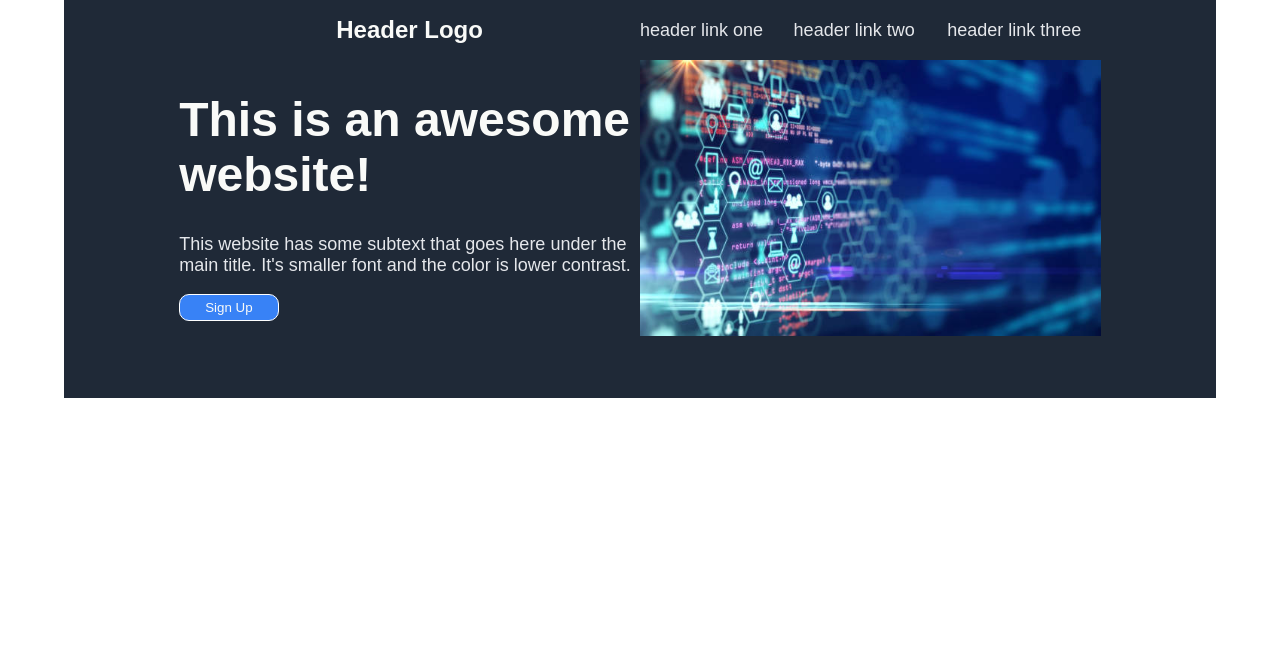
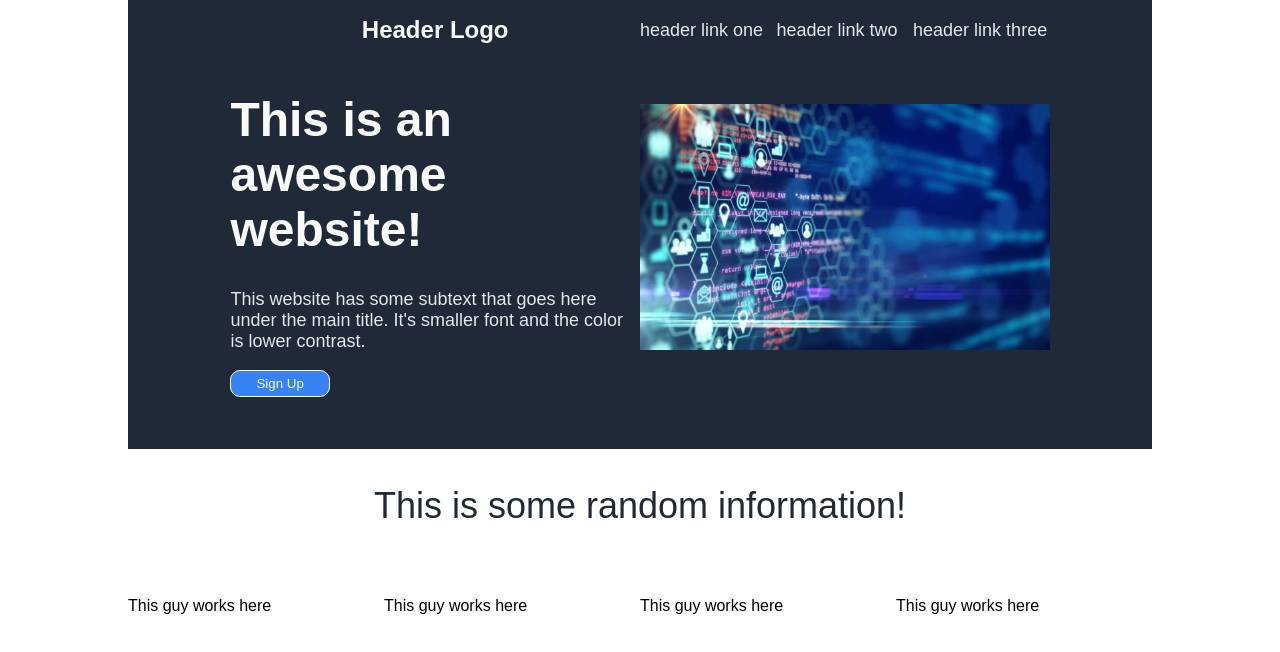
Before and after one commit to noahratzburg/odin-landing-page, a plain HTML site: page index.html in a window 1280 px wide. Drawn offline with Linux system fonts and the light colour scheme.

Commit message:
modified index.html and styles.css to start implementation of second page element

```diff
--- a/index.html
+++ b/index.html
@@ -9,8 +9,9 @@
 </head>
 <body>
     <div class="main-container">
+
+        <!-- First element - Nav bar and Main -->
         <div class="nav-container">
-
             <!-- Nav bar element -->
             <div class="content">
                 <div class="header">
@@ -42,7 +43,30 @@
                     <div class="main-img"><img src="./res/image.jpeg" alt="stock tech image"></div>
                 </div>
             </div>
+        </div>
 
+        <!-- Second element - Images with short descriptions -->
+        <div class="info-container">
+            <div class="content">
+                <div class="info-container-p"><p>This is some random information!</p></div>
+            </div>
+            <div class="content">
+                <div class="info-container-img">
+                    <img src="" alt="">
+                    <p>This guy works here</p>
+                </div>
+                <div class="info-container-img">
+                    <img src="" alt="">
+                    <p>This guy works here</p>
+                </div>
+                <div class="info-container-img">
+                    <img src="" alt="">
+                    <p>This guy works here</p>
+                </div>
+                <div class="info-container-img">
+                    <img src="" alt="">
+                    <p>This guy works here</p>
+                </div>
         </div>
     </div>
 </body>
--- a/styles/styles.css
+++ b/styles/styles.css
@@ -8,7 +8,7 @@ body, html {
 }
 
 .main-container {
-    margin: 0 5% 0 5%;
+    margin: 0 10% 0 10%;
 }
 
 .nav-container {
@@ -77,3 +77,21 @@ body, html {
 .main img {
     max-width: 100%;
 }
+
+.info-container .content {
+    justify-content: center;
+    display: flex;
+}
+
+.content .info-container-img {
+    flex: 1;
+}
+
+.info-container-p {
+}
+
+.info-container-p p {
+    font-size: 36px;
+    color: #1F2937;
+    weight: 700;
+}
```
